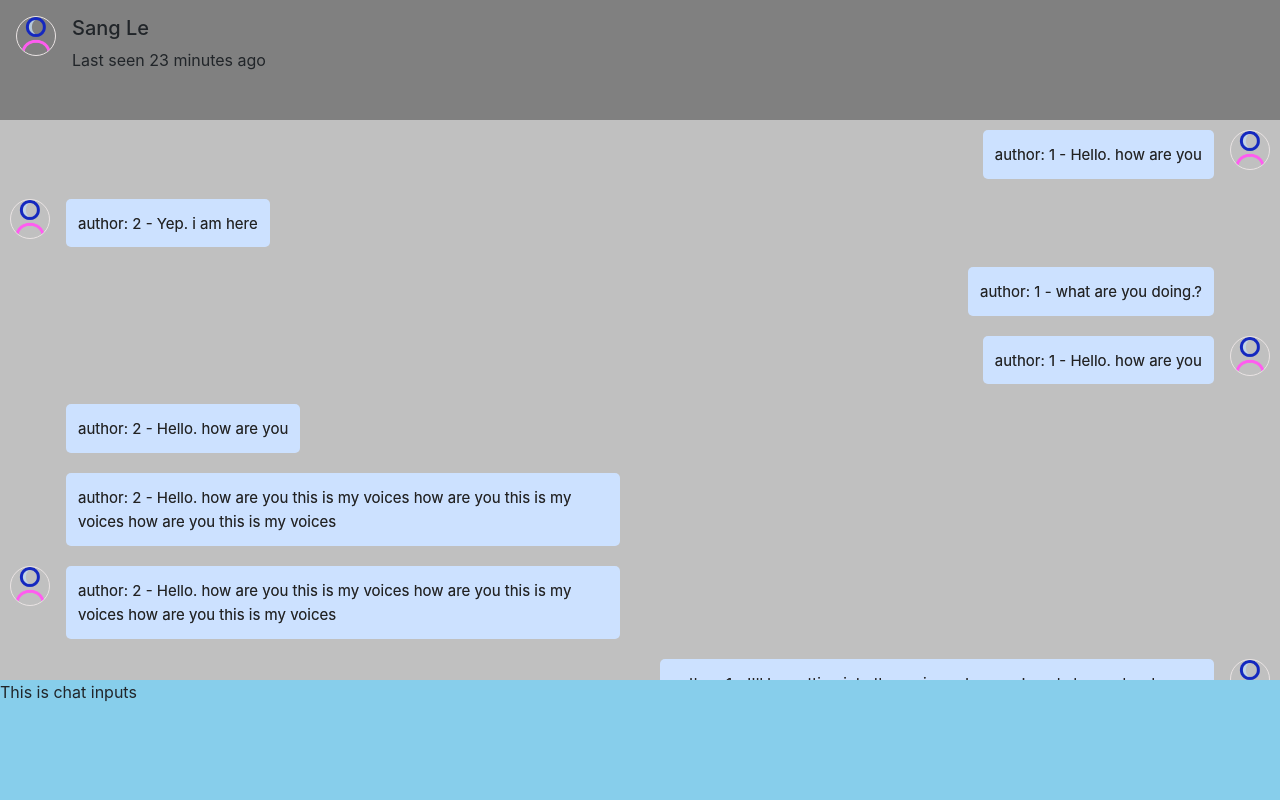
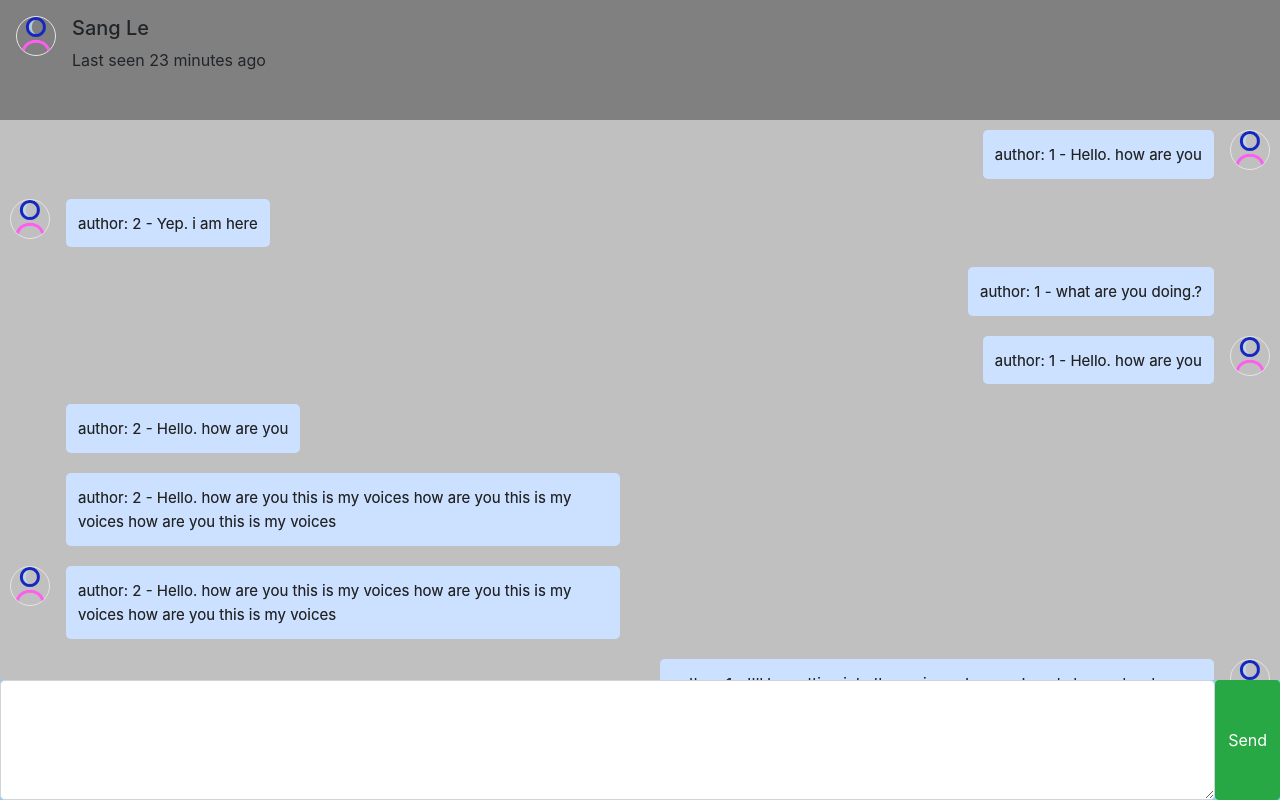
Before and after one commit to littlemonster00/my-chat, a React app in the folder app/: page / in a window 1280 px wide. Built offline with nearby package versions, Linux system fonts and the light colour scheme.

Commit message:
Add chat input

```diff
--- a/app/src/components/ChatInput.jsx
+++ b/app/src/components/ChatInput.jsx
@@ -2,6 +2,11 @@ import React from "react";
 import "../styles/components/ChatInput.scss";
 export class ChatInput extends React.Component {
   render() {
-    return <div className="chat-input">This is chat inputs</div>;
+    return (
+      <div className="chat-input">
+        <textarea className="form-control" rows="3" id="comment"></textarea>
+        <button className="btn btn-success">Send</button>
+      </div>
+    );
   }
 }
--- a/app/src/styles/components/ChatInput.scss
+++ b/app/src/styles/components/ChatInput.scss
@@ -1,4 +1,5 @@
 .chat-input {
+  display: flex;
   background-color: skyblue;
   height: 15%;
 }
```
